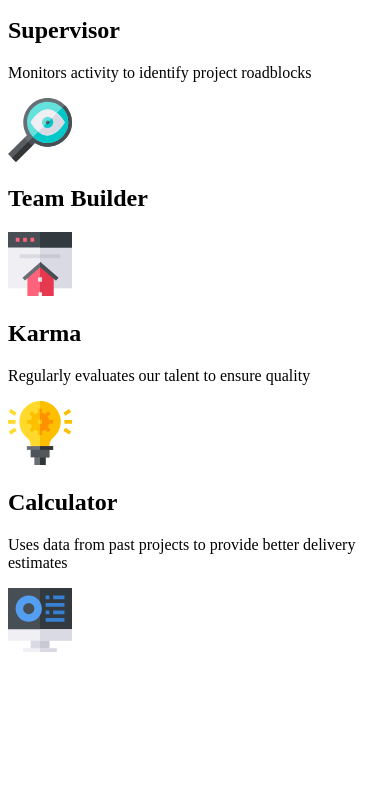
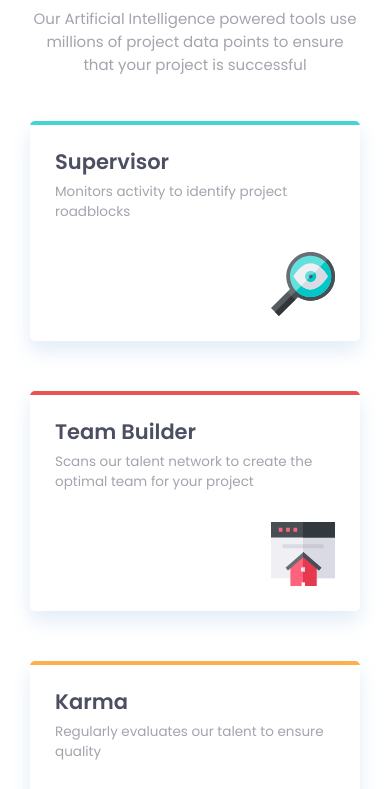
Before and after one commit to femRepos/four-card-2, a plain HTML site: page index.html in a window 390 px wide. Shown: the part 171-960 px from the top of the page. Before the commit the page ends 844 px from the top, so only its background shows below. Drawn offline with Linux system fonts and the light colour scheme.

Commit message:
mobile version 1.0

```diff
--- /dev/null
+++ b/assets/script.js
@@ -0,0 +1,7 @@
+let cards = document.querySelectorAll('.card');
+
+// all cards pseudo element have a color according to their attribute
+cards.forEach(card => {
+    let color = card.getAttribute('data-color');
+    card.style.setProperty('--temp', color);
+});
--- /dev/null
+++ b/assets/style.css
@@ -0,0 +1,108 @@
+/* global */
+* {
+    margin: 0;
+    padding: 0;
+    box-sizing: border-box;
+}
+
+:root {
+    /* primary colors */
+    --Red: hsl(0, 78%, 62%);
+    --Cyan: hsl(180, 62%, 55%);
+    --Orange: hsl(34, 97%, 64%);
+    --Blue: hsl(212, 86%, 64%);
+
+    /* neutral colors */
+    --Very-Dark-Blue: hsl(234, 12%, 34%);
+    --Grayish-Blue: hsl(229, 6%, 66%);
+    --Very-Light-Gray: hsl(0, 0%, 98%);
+
+    font-size: 15px;
+}
+
+body {
+    font-family: 'Poppins', sans-serif;
+    text-align: center;
+    padding: 0 30px;
+}
+
+@media only screen and (min-width: 600px) {
+    :root {
+        font-size:
+    }
+}
+
+h1,
+h2 {
+    color: var(--Very-Dark-Blue);
+}
+
+h1 {
+    font-size: 1.5rem;
+    /* margin-bottom: 5px; */
+ }
+
+ h2 {
+     font-size: 1.4rem;
+ }
+
+ p {
+    color: var(--Grayish-Blue);
+}
+
+/* main */
+main {
+    margin: 90px 0 75px;
+    display: flex;
+    flex-direction: column;
+    align-items: center;
+}
+
+/* intro */
+
+.header--light {
+    font-weight: 200;
+}
+
+.intro p {
+    margin: 20px 0;
+    max-width: 530px;
+}
+
+/* cards */
+
+.cards {
+    display: flex;
+    flex-direction: column;
+    text-align: left;
+    font-size: 0.9rem;
+}
+
+.card {
+    position: relative;
+    padding: 25px;
+    margin: 25px 0;
+    border-radius: 5px;
+    box-shadow: 0 10px 20px hsl(212, 56%, 64%, 0.2);
+    overflow: hidden;
+    max-width: 350px;
+}
+
+.card p {
+    margin: 5px 0 30px;
+}
+
+.card::before {
+    content: '';
+    position: absolute;
+    top: 0;
+    left: 0;
+    width: 100%;
+    height: 4px;
+    background-color: var(--temp);
+}
+
+.card__image {
+    display: flex;
+    justify-content: flex-end;
+}
--- a/index.html
+++ b/index.html
@@ -6,17 +6,23 @@
 
   <link rel="icon" type="image/png" sizes="32x32" href="./images/favicon-32x32.png">
 
-  <!--local stylesheets-->
+  <!-- external fonts -->
   <link rel="preconnect" href="https://fonts.googleapis.com">
   <link rel="preconnect" href="https://fonts.gstatic.com" crossorigin>
   <link href="https://fonts.googleapis.com/css2?family=Poppins:wght@200;400;600&display=swap" rel="stylesheet">
 
+  <!-- local stylesheet -->
+  <link rel="stylesheet" href="./assets/style.css"/>
+
   <title>Frontend Mentor | Four card feature section</title>
+
+  <!--local script file-->
+  <script src="./assets/script.js" defer></script>
 </head>
 <body>
   <main>
     <section class="intro">
-      <h1>Reliable, efficient delivery</h1>
+      <h1 class="header--light">Reliable, efficient delivery</h1>
       <h1>Powered by Technology</h1>
       <p>
         Our Artificial Intelligence powered tools use millions of project data points
@@ -25,27 +31,36 @@
     </section>
 
     <section class="cards">
-      <div class="card">
+      <div class="card" data-color="hsl(180, 62%, 55%)">
         <h2>Supervisor</h2>
         <p>Monitors activity to identify project roadblocks</p>
-        <img class="cared__image" src="./images/icon-supervisor.svg" alt="">
+        <div class="card__image">
+          <img  src="./images/icon-supervisor.svg" alt="">
+        </div>
       </div>
-      <div class="card">
+      <div class="card" data-color="hsl(0, 78%, 62%)">
         <h2>Team Builder</h2>
-        <p><Scans our talent network to create the optimal team for your project/p>
-        <img class="cared__image" src="./images/icon-team-builder.svg" alt="">
+        <p>Scans our talent network to create the optimal team for your project</p>
+        <div class="card__image">
+          <img  src="./images/icon-team-builder.svg" alt="">
+        </div>
       </div>
-      <div class="card">
+      <div class="card" data-color="hsl(34, 97%, 64%)">
         <h2>Karma</h2>
         <p>Regularly evaluates our talent to ensure quality</p>
-        <img class="cared__image" src="./images/icon-karma.svg" alt="">
+        <div class="card__image">
+          <img  src="./images/icon-karma.svg" alt="">
+        </div>
       </div>
-      <div class="card">
+      <div class="card" data-color="hsl(212, 86%, 64%)">
         <h2>Calculator</h2>
         <p>Uses data from past projects to provide better delivery estimates</p>
-        <img class="cared__image" src="./images/icon-calculator.svg" alt="">
+        <div class="card__image">
+          <img  src="./images/icon-calculator.svg" alt="">
+        </div>
       </div>
     </section>
   </main>
+
 </body>
 </html>
--- a/styles/style.css
+++ /dev/null
@@ -1,25 +0,0 @@
-/* global */
-* {
-    margin: 0;
-    padding: 0;
-    box-sizing: border-box;
-}
-
-:root {
-    /* primary colors */
-    --Red: hsl(0, 78%, 62%);
-    --Cyan: hsl(180, 62%, 55%);
-    --Orange: hsl(34, 97%, 64%);
-    --Blue: hsl(212, 86%, 64%);
-
-    /* neutral colors */
-    --Very-Dark-Blue: hsl(234, 12%, 34%);
-    --Grayish-Blue: hsl(229, 6%, 66%);
-    --Very-Light-Gray: hsl(0, 0%, 98%);
-
-    font-size: 15px;
-}
-
-body {
-    font-family: 'Poppins', sans-serif;
-}
```
